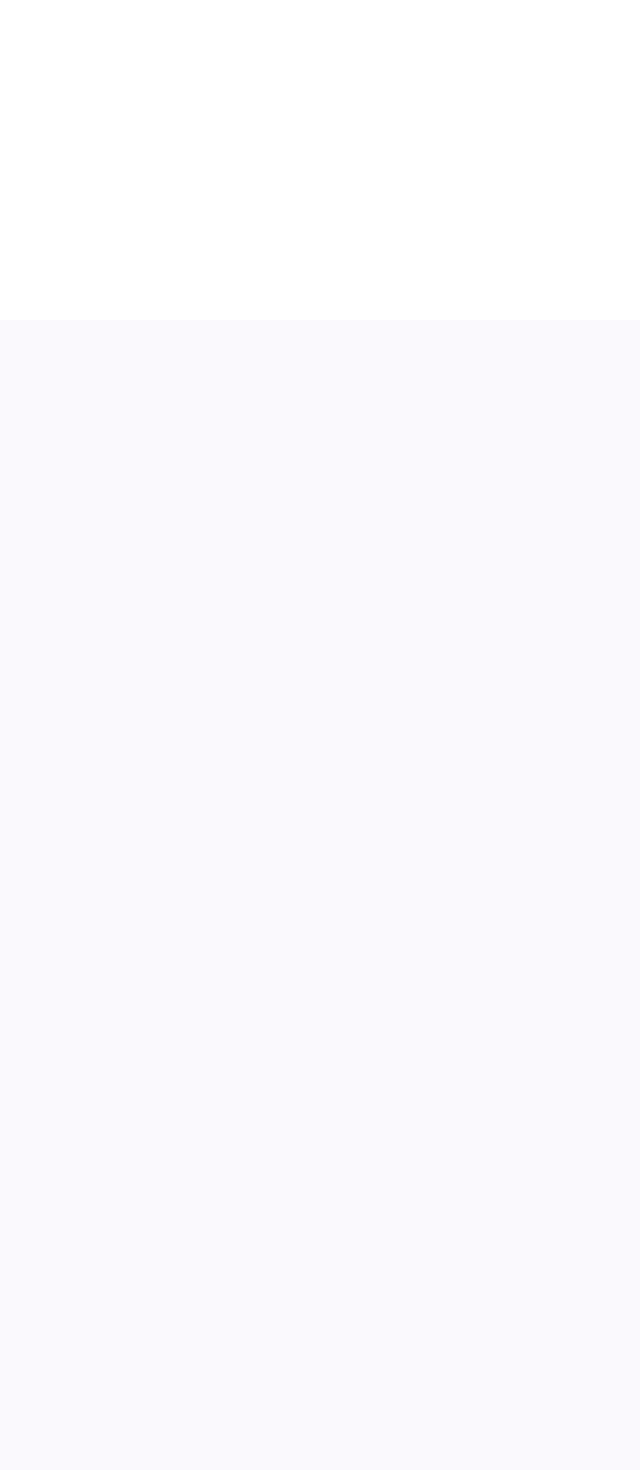
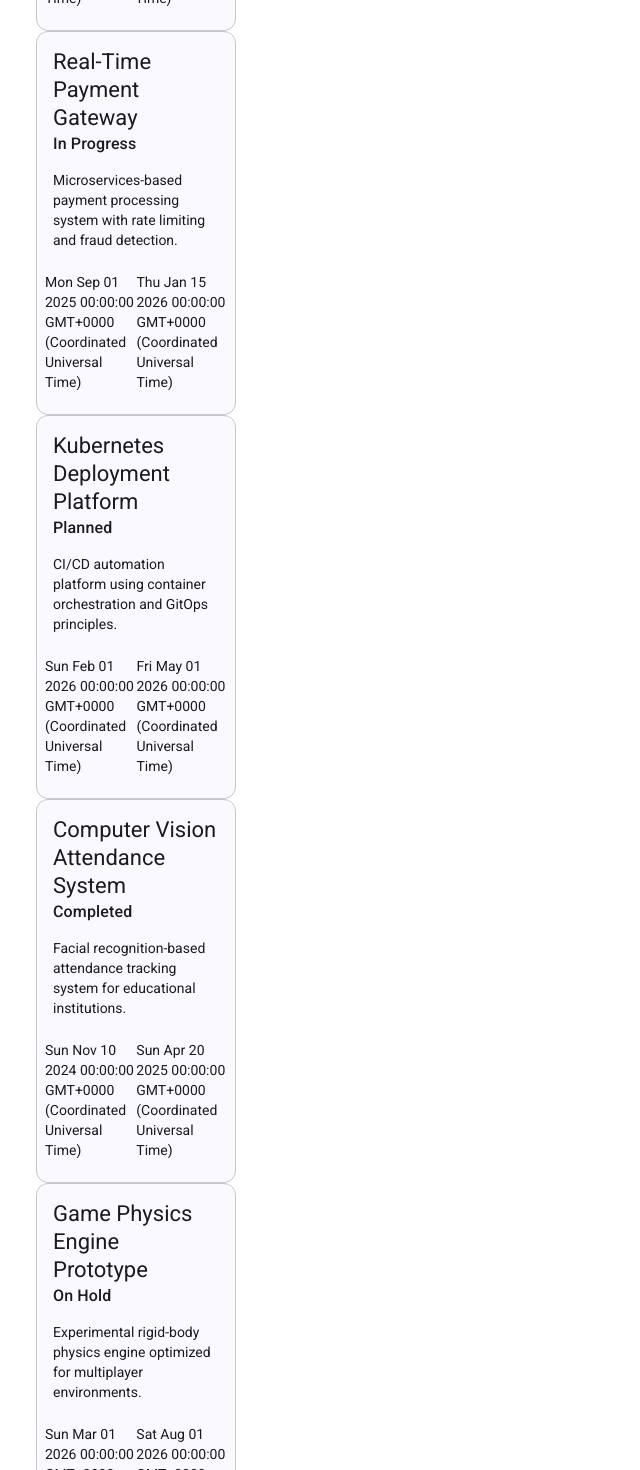
Before and after one commit to Ahtat204/TeamHub, an Angular app in the folder teamcollaborationhub.client/: page /home in a window 1280 px wide. Shown: the part 600-2070 px from the top of the page, without its empty margins (0-640 px from the left). Before the commit the page ends 920 px from the top, so only its background shows below. Built offline with nearby package versions, Linux system fonts and the light colour scheme.

Commit message:
Dependency Injection issue

```diff
--- a/teamcollaborationhub.client/src/app/dashboard/dashboard.html
+++ b/teamcollaborationhub.client/src/app/dashboard/dashboard.html
@@ -8,8 +8,8 @@
 <app-projects-stats class="project-section"/>
 <main class="dash-body">
   <section class="project-grid">
-    <div  *ngFor="let project of projects;let i=index">
-      <app-project-grid/>
+    <div>
+      <app-project-grid *ngFor="let p of projects" [project]="p"/>
     </div>
 
   </section>
--- a/teamcollaborationhub.client/src/app/dashboard/dashboard.ts
+++ b/teamcollaborationhub.client/src/app/dashboard/dashboard.ts
@@ -1,27 +1,11 @@
-import { Component } from '@angular/core';
+import {Component, Injectable} from '@angular/core';
 import {ProjectsStats} from '../projects-stats/projects-stats';
-import {ProjectElement} from '../project-grid/project-element.component';
+import {Project, ProjectElement} from '../project-grid/project-element.component';
 import {NgForOf} from '@angular/common';
 import {User} from '../user-signup/user-signup';
 
-export class Project{
-  public Id:Number;
-  public Name:string;
-  public Description:string;
-  public Contributors?:User[];
-  public Status:string;
-  public EndDate:Date;
-  public StartDate:Date;
-  constructor(Id:Number,Status:string,Name:string,EndDate:Date,StartDate:Date,Description:string,Contributors?:User[]) {
-    this.Id = Id;
-    this.Name = Name;
-    this.Description = Description;
-    this.Contributors = Contributors;
-    this.Status = Status;
-    this.EndDate = EndDate;
-    this.StartDate = StartDate;
-  }
-}
+
+
 
 
 @Component({
@@ -38,5 +22,47 @@ export class Project{
   ]
 })
 export class Dashboard {
-  projects:Project[]=new Array<Project>();
+  projects: Project[] = [
+    new Project(
+      1,
+      "Completed",
+      "AI Recommendation Engine",
+      new Date("2025-06-30"),
+      new Date("2025-02-01"),
+      "Built a hybrid recommendation system combining collaborative and content-based filtering.",
+      []
+    ),
+    new Project(
+      2,
+      "In Progress",
+      "Real-Time Payment Gateway",
+      new Date("2026-01-15"),
+      new Date("2025-09-01"),
+      "Microservices-based payment processing system with rate limiting and fraud detection."
+    ),
+    new Project(
+      3,
+      "Planned",
+      "Kubernetes Deployment Platform",
+      new Date("2026-05-01"),
+      new Date("2026-02-01"),
+      "CI/CD automation platform using container orchestration and GitOps principles."
+    ),
+    new Project(
+      4,
+      "Completed",
+      "Computer Vision Attendance System",
+      new Date("2025-04-20"),
+      new Date("2024-11-10"),
+      "Facial recognition-based attendance tracking system for educational institutions."
+    ),
+    new Project(
+      5,
+      "On Hold",
+      "Game Physics Engine Prototype",
+      new Date("2026-08-01"),
+      new Date("2026-03-01"),
+      "Experimental rigid-body physics engine optimized for multiplayer environments."
+    )
+  ];
 }
--- a/teamcollaborationhub.client/src/app/project-grid/project-element.component.ts
+++ b/teamcollaborationhub.client/src/app/project-grid/project-element.component.ts
@@ -1,20 +1,36 @@
-import {Component, Input} from '@angular/core';
-import {MatButton} from '@angular/material/button';
+import {Component, Injectable, Input} from '@angular/core';
 import {MatCardModule} from '@angular/material/card';
 import {User} from '../user-signup/user-signup';
-import {Project} from '../dashboard/dashboard';
 
-
+@Injectable({
+  providedIn: 'root'
+})
+export class Project{
+  public Id:Number;
+  public Name:string;
+  public Description:string;
+  public Contributors?:User[];
+  public Status:string;
+  public EndDate:Date;
+  public StartDate:Date;
+  constructor(Id:Number,Status:string,Name:string,EndDate:Date,StartDate:Date,Description:string,Contributors?:User[]) {
+    this.Id = Id;
+    this.Name = Name;
+    this.Description = Description;
+    this.Contributors = Contributors;
+    this.Status = Status;
+    this.EndDate = EndDate;
+    this.StartDate = StartDate;
+  }
+}
 @Component({
   selector: 'app-project-grid',
   standalone: true,
-  imports: [MatButton, MatCardModule],
+  imports: [MatCardModule],
   templateUrl: './project-element.component.html',
   styleUrl: './project-element.component.css',
 })
 export class ProjectElement {
-  @Input() public project:Project;
-  constructor(project: Project) {
-    this.project = project;
-  }
+  @Input() public project!:Project;
+
 }
```
